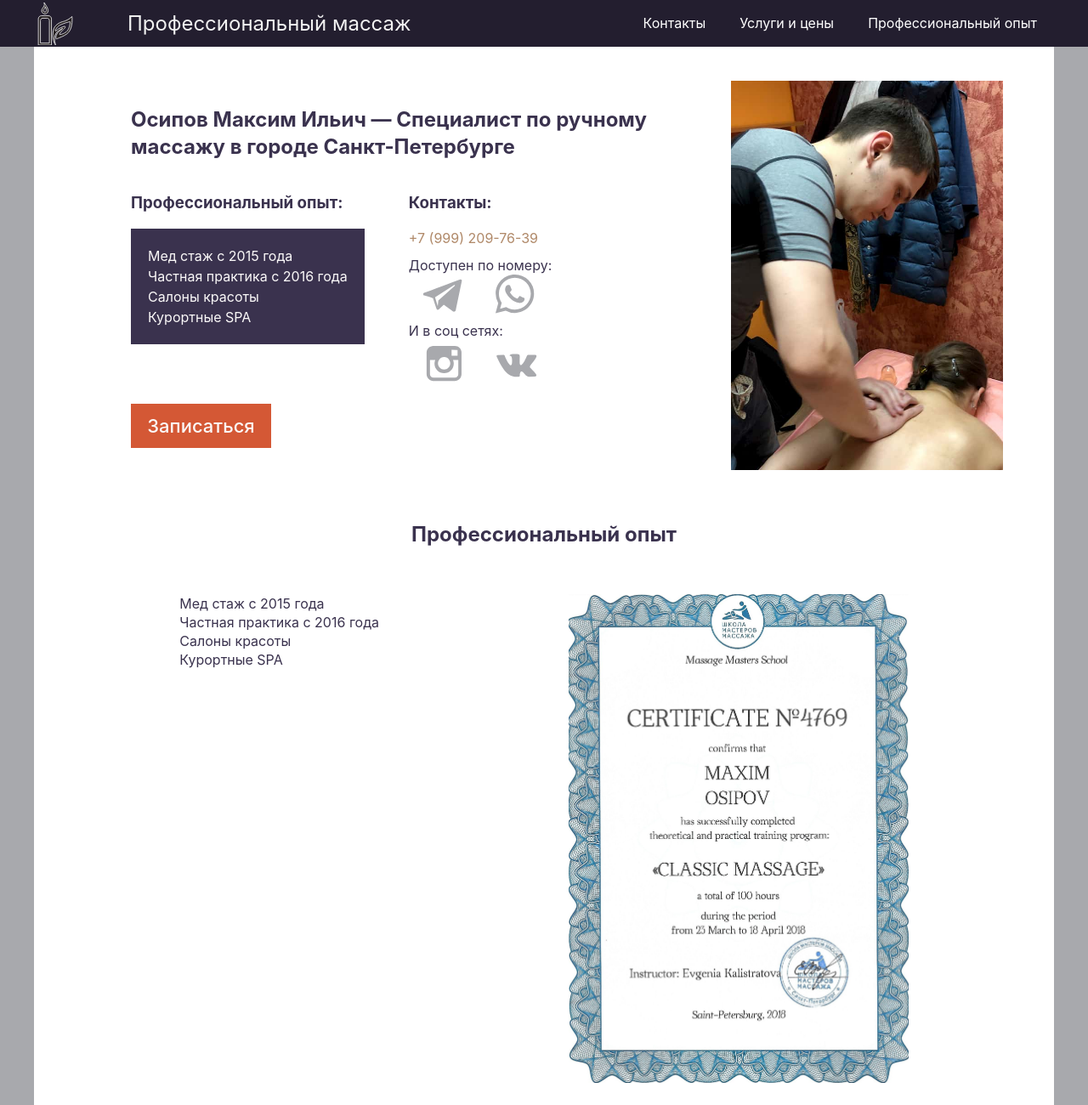
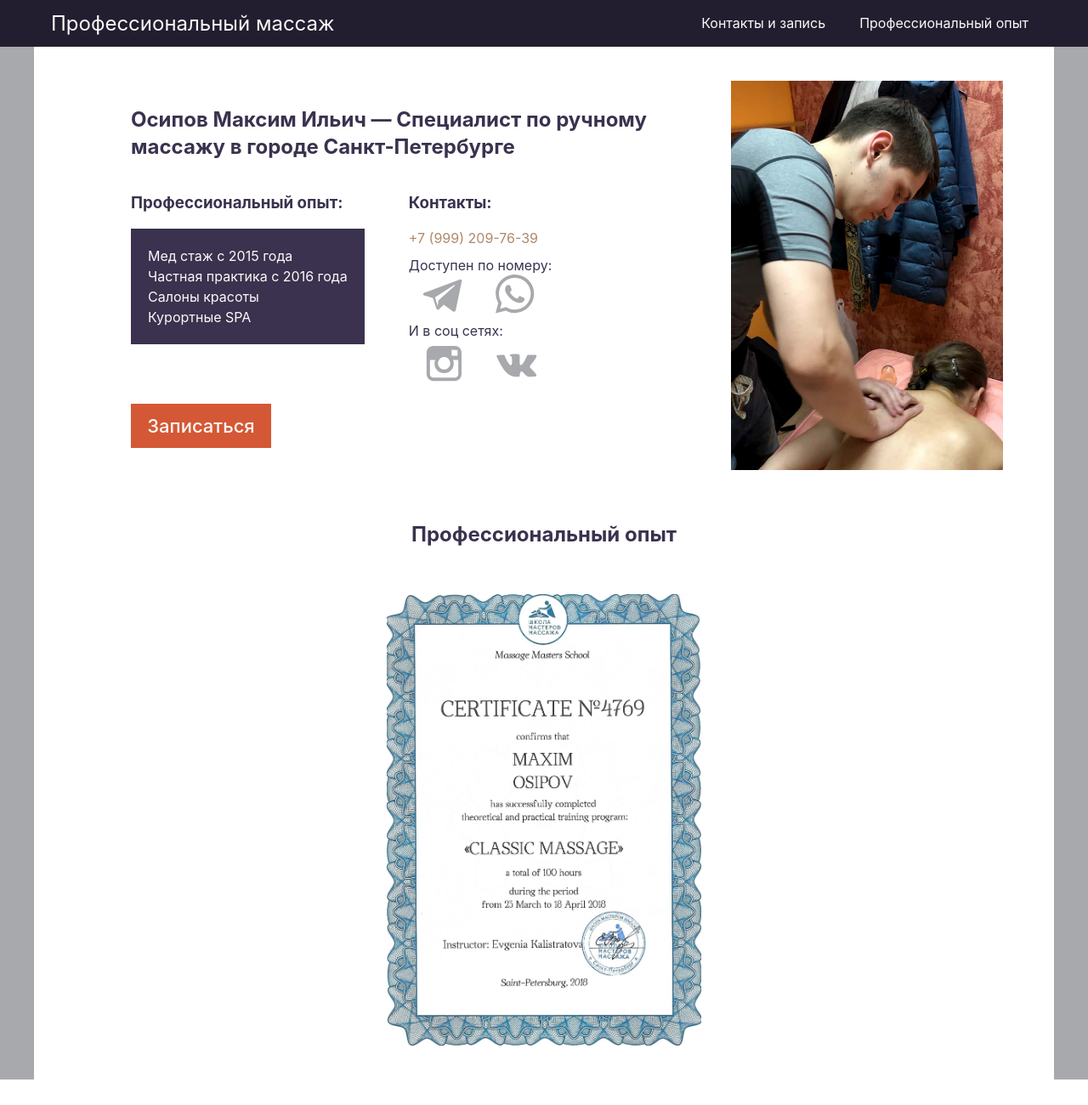
Before and after one commit to nikolayemrikh/osipov-massage, a website: page src/index.html in a window 1280 px wide. Shown: the top 1300 px of the page at 85% size. After the commit the page ends 1270 px from the top, so only its background shows below. Drawn offline with nearby package versions, Linux system fonts and the light colour scheme; files that its build step writes are made by us from their sources.

Commit message:
Правки

```diff
--- a/src/index.html
+++ b/src/index.html
@@ -30,19 +30,18 @@
     </svg>
     <header class="page-header">
       <div class="page-header__inner">
-        <h1 class="visually-hidden">Осипов Максим Ильич — Специалист по ручному массажу в городе Санкт-Петербурге</h1>
-        <a class="page-header__logo logo">
+        <!-- <a class="page-header__logo logo">
           <svg class="logo__icon" role="img" width="50" height="50" alt="Осипов Максим Ильич — Специалист по ручному массажу в городе Санкт-Петербурге">
             <use xlink:href="#logo"></use>
           </svg>
-        </a>
+        </a> -->
         <div class="page-header__caption-wrapper">
           <span class="page-header__caption">Профессиональный массаж</span>
         </div>
         <nav class="main-nav">
           <ul class="main-nav__list main-menu">
-            <li class="main-menu__item"><a class="main-nav__link" href="#contacts">Контакты</a></li>
-            <li class="main-menu__item"><a class="main-nav__link" href="#services">Услуги и цены</a></li>
+            <li class="main-menu__item"><a class="main-nav__link" href="#contacts">Контакты и запись</a></li>
+            <!-- <li class="main-menu__item"><a class="main-nav__link" href="#services">Услуги и цены</a></li> -->
             <li class="main-menu__item"><a class="main-nav__link" href="#experience">Профессиональный опыт</a></li>
           </ul>
           <button class="main-nav__toggle" type="button" title="Главное меню">
@@ -231,22 +230,8 @@
         <section id="experience" class="experience page-main__section">
           <h2 class="page-main__heading heading">Профессиональный опыт</h2>
           <div class="experience__inner">
-            <ul class="experience__list">
-              <li class="experience__list-item">
-                <div class="experience__text">Мед стаж с 2015 года</div>
-              </li>
-              <li class="experience__list-item">
-                <div class="experience__text">Частная практика с 2016 года</div>
-              </li>
-              <li class="experience__list-item">
-                <div class="experience__text">Салоны красоты</div>
-              </li>
-              <li class="experience__list-item">
-                <div class="experience__text">Курортные SPA</div>
-              </li>
-            </ul>
             <div class="experience__cert">
-              <img src="img/certificate-osipov-maxim-massage.jpg" alt="Сертификат">
+              <img src="img/certificate-osipov-maxim-massage.jpg" width="370" height="531" alt="Сертификат">
             </div>
           </div>
         </section>
--- a/src/scss/blocks/experience.scss
+++ b/src/scss/blocks/experience.scss
@@ -28,7 +28,8 @@
   display: flex;
 
   img {
+    width: 370px;
+    height: 531px;
     margin: auto;
-    width: 400px;
   }
 }
--- a/src/scss/blocks/main-menu.scss
+++ b/src/scss/blocks/main-menu.scss
@@ -8,14 +8,14 @@
 .main-menu__item {
   padding: 10px;
 
-  background-color: $clay;
+  background-color: $color2;
 
-  border-top: 1px solid $clay--light1;
-  border-bottom: 1px solid $clay--dark1;
+  border-top: 1px solid lighten($color2, 5);
+  border-bottom: 1px solid darken($color2, 5);
 }
 
 .main-menu__item > a {
-  color: #ffffff;
+  color: $color1;
 }
 
 
--- a/src/scss/blocks/main-nav.scss
+++ b/src/scss/blocks/main-nav.scss
@@ -1,7 +1,8 @@
 .main-nav {
   display: flex;
+}
 
-  &--shown {
+.main-nav--shown {
   .main-nav__toggle-burger {
     background: 0 0;
 
@@ -29,7 +30,6 @@
     right: 0;
 
     display: flex;
-    }
   }
 }
 
@@ -63,7 +63,7 @@
 
   vertical-align: bottom;
 
-  background-color: $yellow;
+  background-color: $color3;
 
   transition: background 0.3s 0.5s;
 
@@ -84,7 +84,7 @@
     width: 100%;
     height: 3px;
 
-    background: $yellow;
+    background-color: $color3;
     transform-origin: 50% 50%;
 
     // transition: top 0.3s 0.3s, transform 0.3s;
--- a/src/scss/blocks/page-header.scss
+++ b/src/scss/blocks/page-header.scss
@@ -1,6 +1,6 @@
 .page-header {
-  padding-right: 10px;
-  padding-left: 10px;
+  // padding-right: 10px;
+  // padding-left: 10px;
 
   background-color: darken($color5, 10);
 }
@@ -11,6 +11,8 @@
   // max-width: $desktop-lg-width;
   width: 100%;
   margin: 0 auto;
+  padding-right: 10px;
+  padding-left: 20px;
 
   color: $gray--light3;
 }
@@ -25,6 +27,8 @@
 
 .page-header__caption {
   font-size: $font-size--h2;
+
+  color: $color1;
 }
 
 .page-header__logo {
```
Lines whose indentation alone changed are shown as unchanged.
